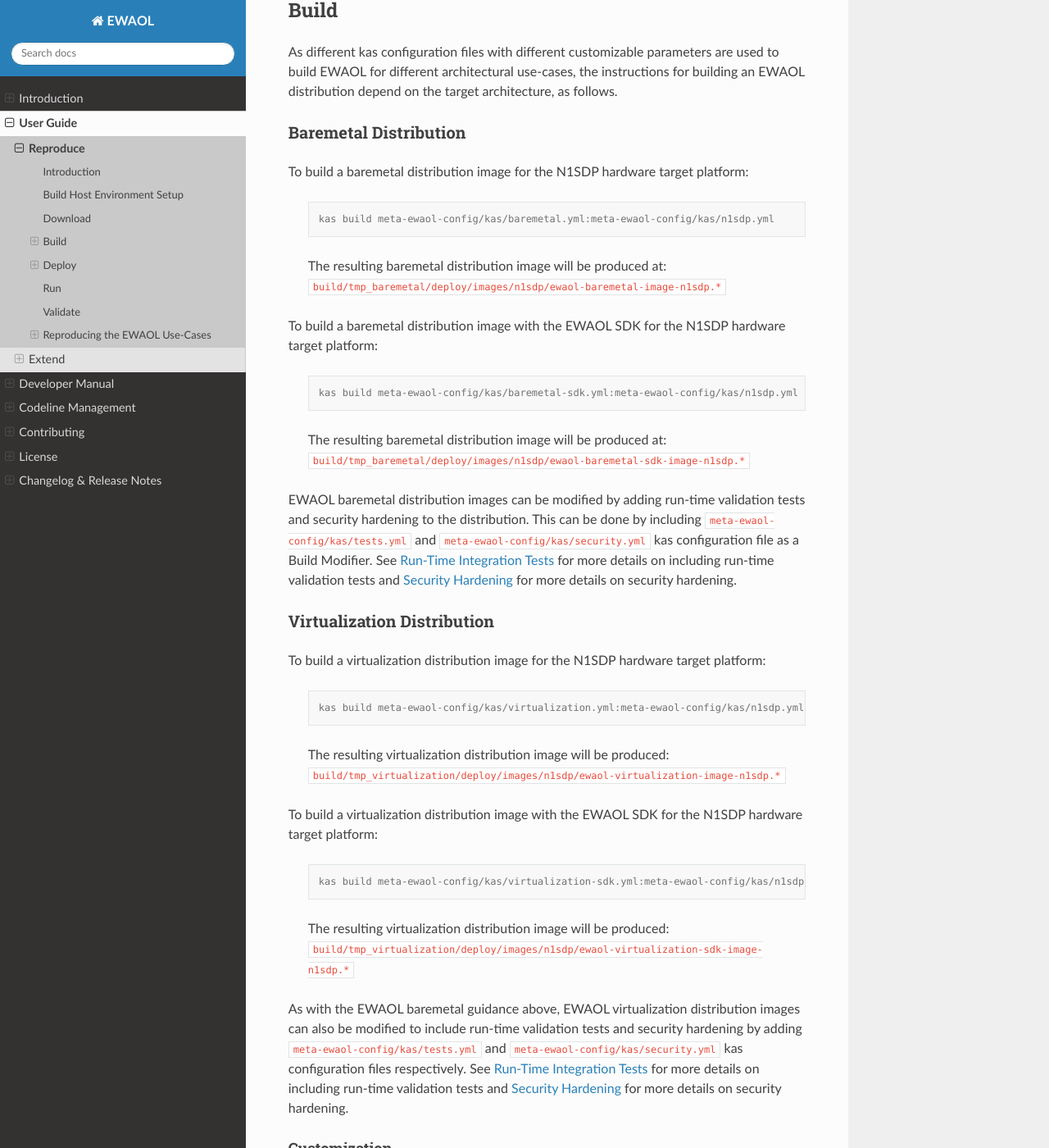
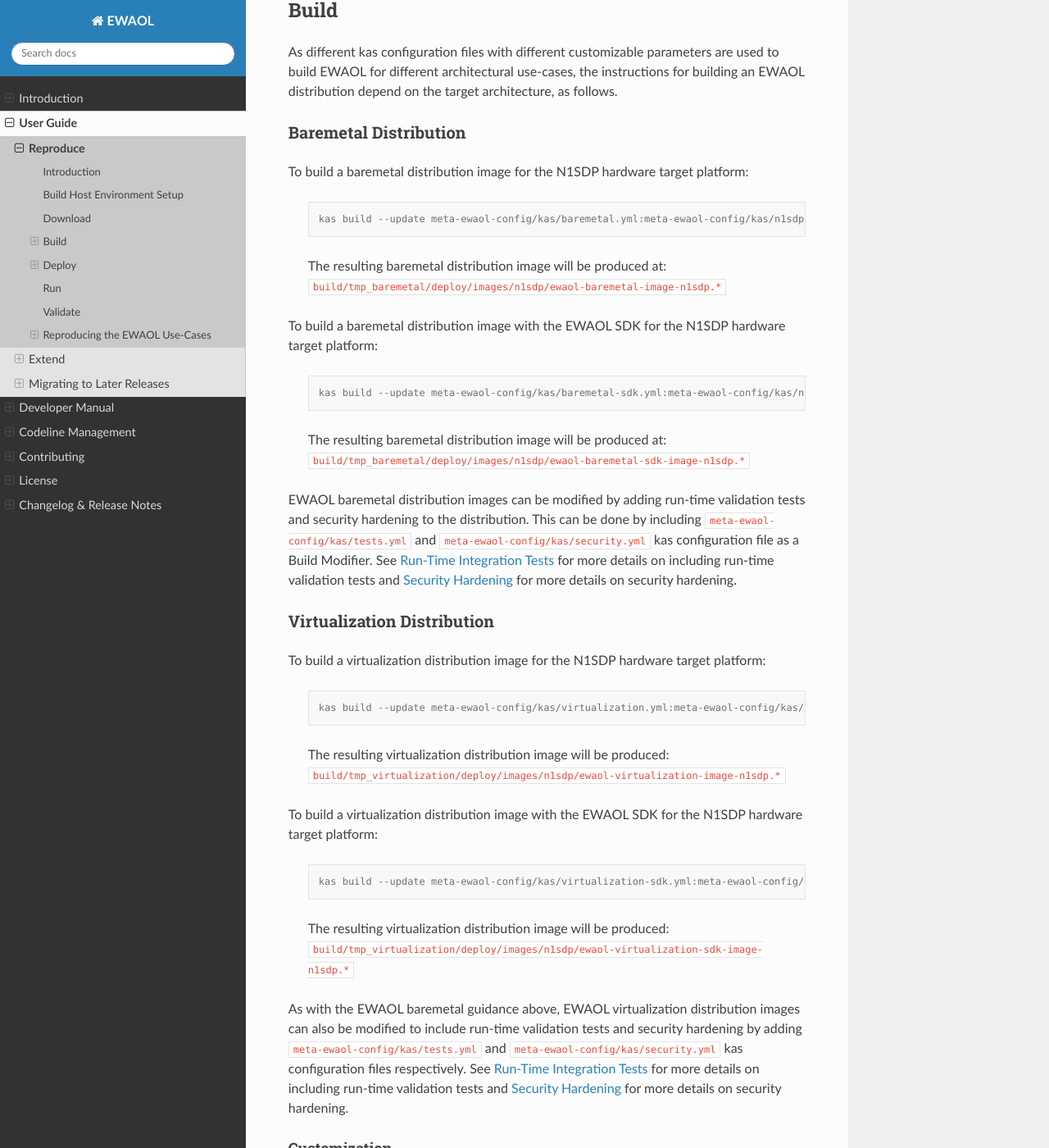
Before and after one commit to chaoge525/soafee_demo, a Sphinx documentation site: the page built from documentation/user_guide/reproduce.rst, in a window 1280 px wide and 1400 px high, scrolled down 2425 px. Shown: the whole window at 82% size. Built offline with Sphinx 7.4.7 and the Read the Docs theme 2.0.0, drawn with Linux system fonts in a browser that asks for light colours; some of the changed text lies outside the part shown.

Commit message:
doc: Add guidance for migrating to later EWAOL releases
Issue-Id: SCM-4394
Signed-off-by: Richard Neill <richard.neill@arm.com>
Change-Id: I7ceda85d27772ba71ca26ab24684edef37e1c0db

```diff
--- a/documentation/introduction.rst
+++ b/documentation/introduction.rst
@@ -154,7 +154,9 @@
     Provides guidance for configuring, building, and deploying EWAOL
     distributions on supported target platforms, running and validating
     supported EWAOL functionalities, and running the distribution on custom
-    hardware.
+    hardware. Also includes migration guidance for how to enable these
+    activities on a later EWAOL release, when upgrading from an older release
+    version.
 
   * :ref:`Developer Manual <manual/index:Developer Manual>`
 
--- a/documentation/user_guide/extend.rst
+++ b/documentation/user_guide/extend.rst
@@ -10,6 +10,8 @@
 This section of the User Guide describes how to extend EWAOL in order to
 configure and build it for deployment on custom or unsupported target platforms,
 via kas.
+
+.. _user_guide_extend_porting:
 
 ****************************************************************
 Porting EWAOL to a Custom or Unsupported Target Platform via kas
--- a/documentation/user_guide/reproduce.rst
+++ b/documentation/user_guide/reproduce.rst
@@ -17,7 +17,7 @@
 ************
 
 The recommended approach for image build setup and customization is to use the
-`kas build tool`_. To support this, EWAOL provides configuration files to setup
+|kas build tool|_. To support this, EWAOL provides configuration files to setup
 and build different target images, different distribution image features, and
 set associated parameter configurations.
 
@@ -146,7 +150,7 @@
 
   .. code-block:: console
 
-    kas build meta-ewaol-config/kas/baremetal.yml:meta-ewaol-config/kas/n1sdp.yml
+    kas build --update meta-ewaol-config/kas/baremetal.yml:meta-ewaol-config/kas/n1sdp.yml
 
   The resulting baremetal distribution image will be produced at:
   ``build/tmp_baremetal/deploy/images/n1sdp/ewaol-baremetal-image-n1sdp.*``
@@ -156,7 +160,7 @@
 
   .. code-block:: console
 
-    kas build meta-ewaol-config/kas/baremetal-sdk.yml:meta-ewaol-config/kas/n1sdp.yml
+    kas build --update meta-ewaol-config/kas/baremetal-sdk.yml:meta-ewaol-config/kas/n1sdp.yml
 
   The resulting baremetal distribution image will be produced at:
   ``build/tmp_baremetal/deploy/images/n1sdp/ewaol-baremetal-sdk-image-n1sdp.*``
@@ -179,7 +183,7 @@
 
   .. code-block:: console
 
-    kas build meta-ewaol-config/kas/virtualization.yml:meta-ewaol-config/kas/n1sdp.yml
+    kas build --update meta-ewaol-config/kas/virtualization.yml:meta-ewaol-config/kas/n1sdp.yml
 
   The resulting virtualization distribution image will be produced:
   ``build/tmp_virtualization/deploy/images/n1sdp/ewaol-virtualization-image-n1sdp.*``
@@ -189,7 +193,7 @@
 
   .. code-block:: console
 
-    kas build meta-ewaol-config/kas/virtualization-sdk.yml:meta-ewaol-config/kas/n1sdp.yml
+    kas build --update meta-ewaol-config/kas/virtualization-sdk.yml:meta-ewaol-config/kas/n1sdp.yml
 
   The resulting virtualization distribution image will be produced:
   ``build/tmp_virtualization/deploy/images/n1sdp/ewaol-virtualization-sdk-image-n1sdp.*``
@@ -223,11 +227,13 @@
 
   .. code-block:: console
 
-    EWAOL_GUEST_VM1_NUMBER_OF_CPUS=8 kas build meta-ewaol-config/kas/virtualization.yml:meta-ewaol-config/kas/n1sdp.yml
+    EWAOL_GUEST_VM1_NUMBER_OF_CPUS=8 kas build --update meta-ewaol-config/kas/virtualization.yml:meta-ewaol-config/kas/n1sdp.yml
 
 EWAOL supports adding multiple independently-configurable Guest VMs to a
 virtualization distribution image. Additional details for this are provided at
 :ref:`manual_build_system_virtualization_customization`.
+
+.. _user_guide_reproduce_deploy:
 
 ******
 Deploy
--- a/documentation/variables.py
+++ b/documentation/variables.py
@@ -96,6 +96,8 @@
 
 # Potentially old definitions required for documenting migrations, changelog
 release_definitions = {
+  "v1.0:migration version": "v1.0",
+  "v1.0:kas version": other_definitions["kas version"],
 }
 
 def generate_link(key, link):
```
Also changed, not shown: other parts of documentation/user_guide/reproduce.rst (+4 -0 lines), documentation/user_guide/index.rst (+8 -0 lines), documentation/user_guide/migration.rst (added, +96 -0 lines), 1 other file.
